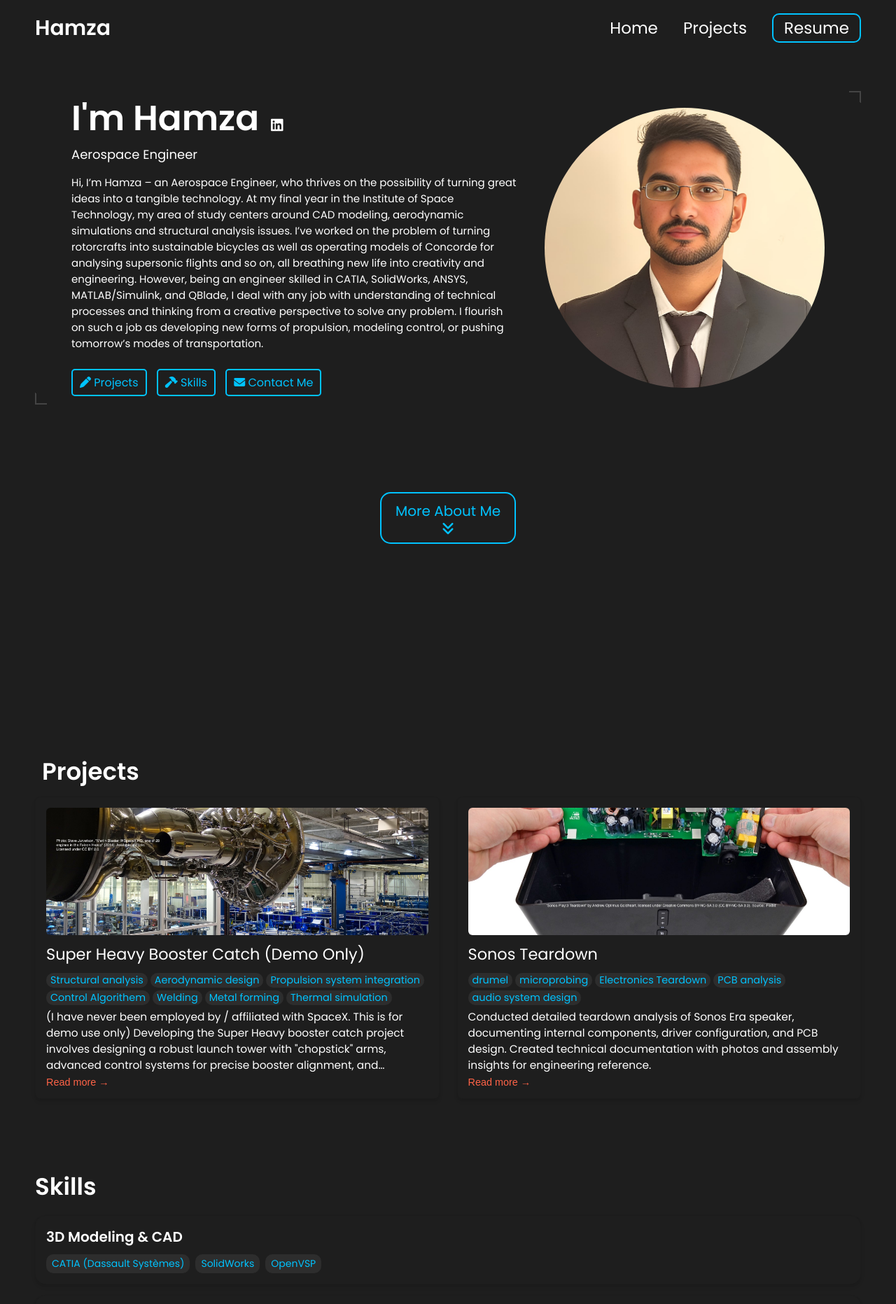
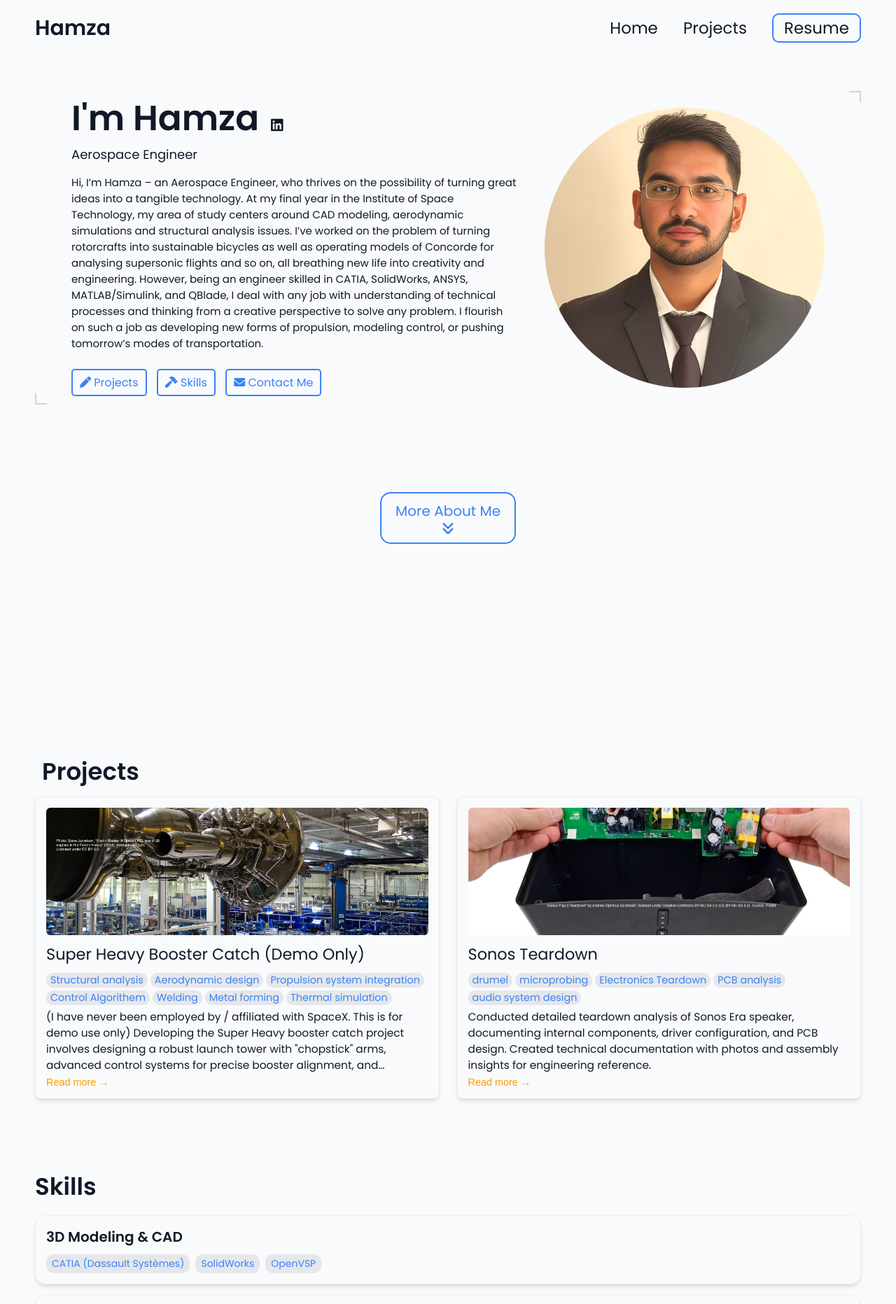
Before and after one commit to humxah007/humxah007.github.io, a Jekyll site: the page built from index.html, in a window 1280 px wide. Shown: the top 1863 px of the page at 70% size. Built offline with Jekyll 4.4.1, drawn with Linux system fonts in a browser that asks for light colours.

Commit message:
Update styles.css

```diff
--- a/css/styles.css
+++ b/css/styles.css
@@ -2,13 +2,14 @@
 ---
 
 :root {
-  --text-color: {{ site.colors.text }};
-  --border-color: {{ site.colors.border }};
-  --link-color: {{ site.colors.link }};
-  --highlight-color: {{ site.colors.highlight }};
-  --background-color: {{ site.colors.background }};
-  --light-background-color: {{ site.colors.light_background }};
+  --text-color: #111827;
+  --border-color: #d1d5db;
+  --link-color: #3b82f6;
+  --highlight-color: #f59e0b;
+  --background-color: #f9fafb;
+  --light-background-color: #e5e7eb;
 }
+
 
 * {
     margin: 0;
@@ -946,15 +947,3 @@
 
 
 }
-
-input,
-textarea {
-  color: #FFFFFF !important; /* white text */
-  background-color: #1E1E1E !important; /* match dark theme */
-  border: 1px solid #444444; /* match theme border */
-}
-
-input::placeholder,
-textarea::placeholder {
-  color: #AAAAAA; /* light grey placeholder text */
-}
```
